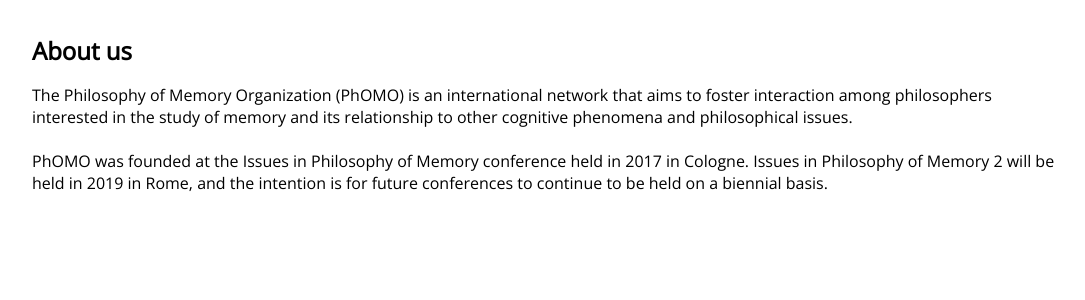
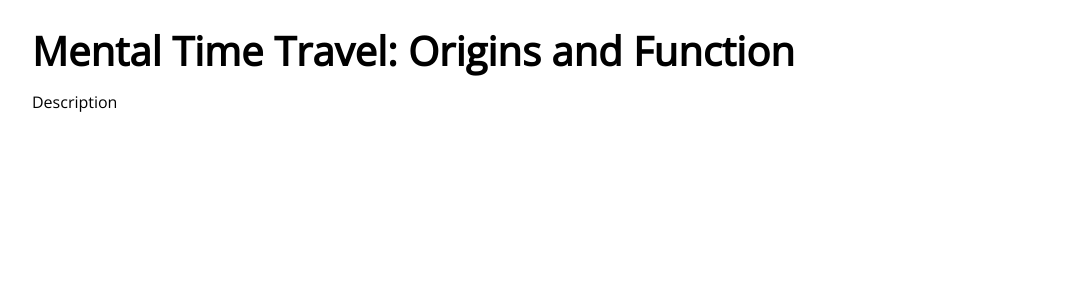
Before and after one commit to andresantanna/andresantanna.github.io, a Jekyll site: the page otago-mtt.html, which Jekyll copies as it is, in a window 1280 px wide. Shown: the top 300 px of the page, without its empty margins (96-1181 px from the left). Built offline with Jekyll 4.4.1, drawn with Linux system fonts in a browser that asks for light colours.

Commit message:
Update otago-mtt.html

```diff
--- a/otago-mtt.html
+++ b/otago-mtt.html
@@ -11,13 +11,13 @@
 
 		<div class="container">
 
-			<h2><b>About us</b></h2>
+			<h1><b>Mental Time Travel: Origins and Function</b></h1>
 
-			<p text-align="justify">The Philosophy of Memory Organization (PhOMO) is an international network that aims to foster interaction among philosophers interested in the study of memory and its relationship to other cognitive phenomena and philosophical issues.<br />
+			<p text-align="justify">Description<br />
 
 				<br />
 
-				PhOMO was founded at the Issues in Philosophy of Memory conference held in 2017 in Cologne. Issues in Philosophy of Memory 2 will be held in 2019 in Rome, and the intention is for future conferences to continue to be held on a biennial basis.
+
 			<p>
 		</div>
 
```
